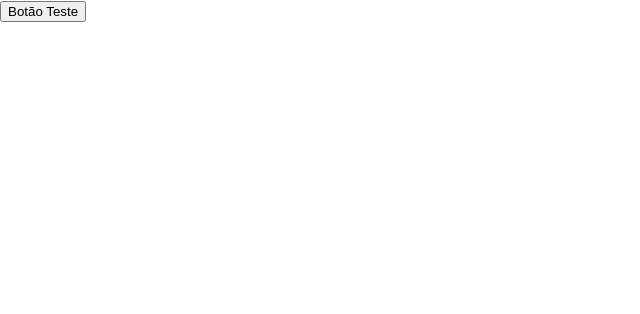
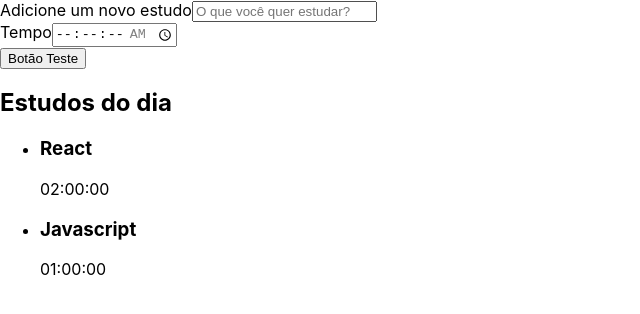
Before and after one commit to ariovaldoodolgan/alura-studies, a React (Create React App) app: page / in a window 1280 px wide. Shown: the top 314 px of the page, without its empty margins (0-640 px from the left). Built offline with nearby package versions, Linux system fonts and the light colour scheme; the HTML template or start-up script is replaced by a standard one.

Commit message:
function componentes e lista dinamica

```diff
--- a/src/App.tsx
+++ b/src/App.tsx
@@ -1,11 +1,13 @@
 import React from 'react';
 import logo from './logo.svg';
-import Button from './components/button';
+import Form from './components/form';
+import List from './components/List';
 
 function App() {
   return (
     <div className="App">
-      <Button></Button>
+      <Form />
+      <List />
     </div>
   );
 }
--- /dev/null
+++ b/src/components/List/index.tsx
@@ -0,0 +1,31 @@
+import React from 'react';
+
+function List() {
+
+    let taskList = [
+        {
+            name: 'React',
+            time: '02:00:00'
+        },
+        {
+            name: 'Javascript',
+            time: '01:00:00'
+        }
+    ]
+
+    return (
+        <aside>
+            <h2>Estudos do dia</h2>
+            <ul>
+                {taskList.map((item, index) => (
+                    <li key={ index }>
+                        <h3>{ item.name }</h3>
+                        <span>{ item.time }</span>
+                    </li>
+                ))}
+            </ul>
+        </aside>
+    )
+}
+
+export default List;
--- /dev/null
+++ b/src/components/form/index.tsx
@@ -0,0 +1,40 @@
+import React from 'react';
+import Button from '../button';
+
+class Form extends React.Component {
+    render() {
+        return (
+            <form>
+                <div>
+                    <label htmlFor='tarefa'>
+                        Adicione um novo estudo
+                    </label>
+                    <input
+                        type="text"
+                        name='tarefa'
+                        id='tarefa'
+                        placeholder='O que você quer estudar?'
+                        required
+                    />
+                </div>
+                <div>
+                    <label htmlFor='time'>
+                        Tempo
+                    </label>
+                    <input
+                        type="time"
+                        step="1"
+                        name='time'
+                        id='time'
+                        min="00:00:00"
+                        max="01:30:00"
+                        required
+                    />
+                </div>
+                <Button />
+            </form>
+        )
+    }
+}
+
+export default Form;
```
